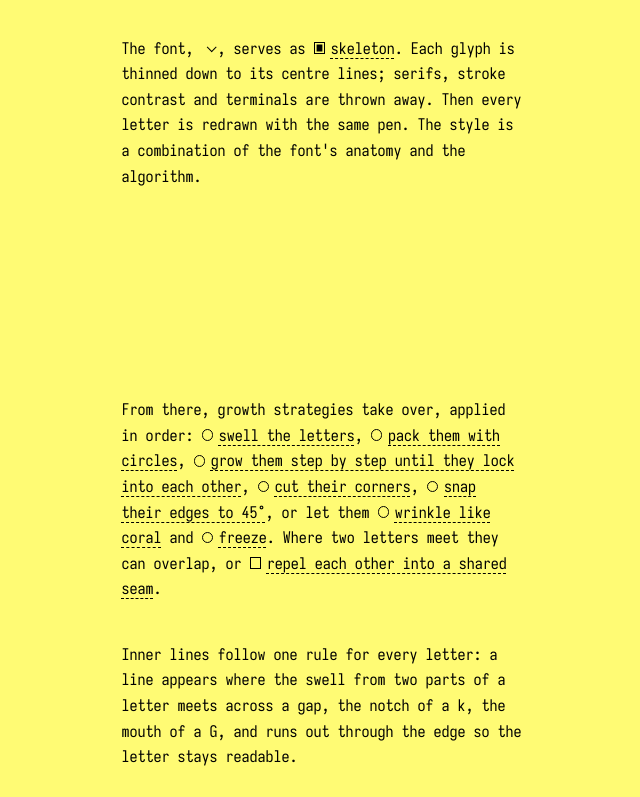
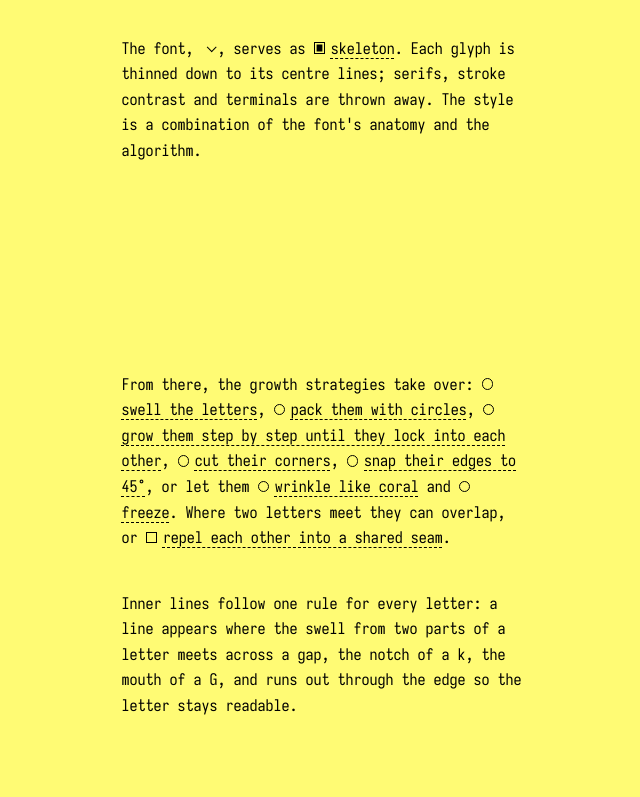
Before and after one commit to meodai/bouffont, a website built with Vite: page demo/index.html in a window 1280 px wide. Shown: the part 425-1222 px from the top of the page, without its empty margins (248-888 px from the left). Built offline with nearby package versions, Linux system fonts and the light colour scheme; a web font is replaced by a local one; what clipper-lib would draw is missing.

Commit message:
fix: refine description of growth strategies and font styling in documentation

```diff
--- a/demo/index.html
+++ b/demo/index.html
@@ -22,14 +22,13 @@
       The font, <span class="toggle-select"><select data-mirror="font" aria-label="font"></select></span>,
       serves as <span class="toggle" tabindex="0" role="switch" data-control="structure" data-on="on" data-off="off">skeleton</span>.
       Each glyph is thinned down to its centre lines;
-      serifs, stroke contrast and terminals are thrown away. Then every
-      letter is redrawn with the same pen. The style is a combination of the font's anatomy and the algorithm.
+      serifs, stroke contrast and terminals are thrown away. The style is a combination of the font's anatomy and the algorithm.
     </p>
     <div class="sbs" data-fonts></div>
 
     <h2 data-puff>Grown, not drawn</h2>
     <p data-toggles>
-      From there, growth strategies take over, applied in order:
+      From there, the growth strategies take over:
       <span class="toggle" tabindex="0" role="radio" data-control="preset" data-value="throwup">swell the letters</span>,
       <span class="toggle" tabindex="0" role="radio" data-control="preset" data-value="bubbles">pack them with circles</span>,
       <span class="toggle" tabindex="0" role="radio" data-control="preset" data-value="bubble">grow them step by step until they lock into each other</span>,
```
